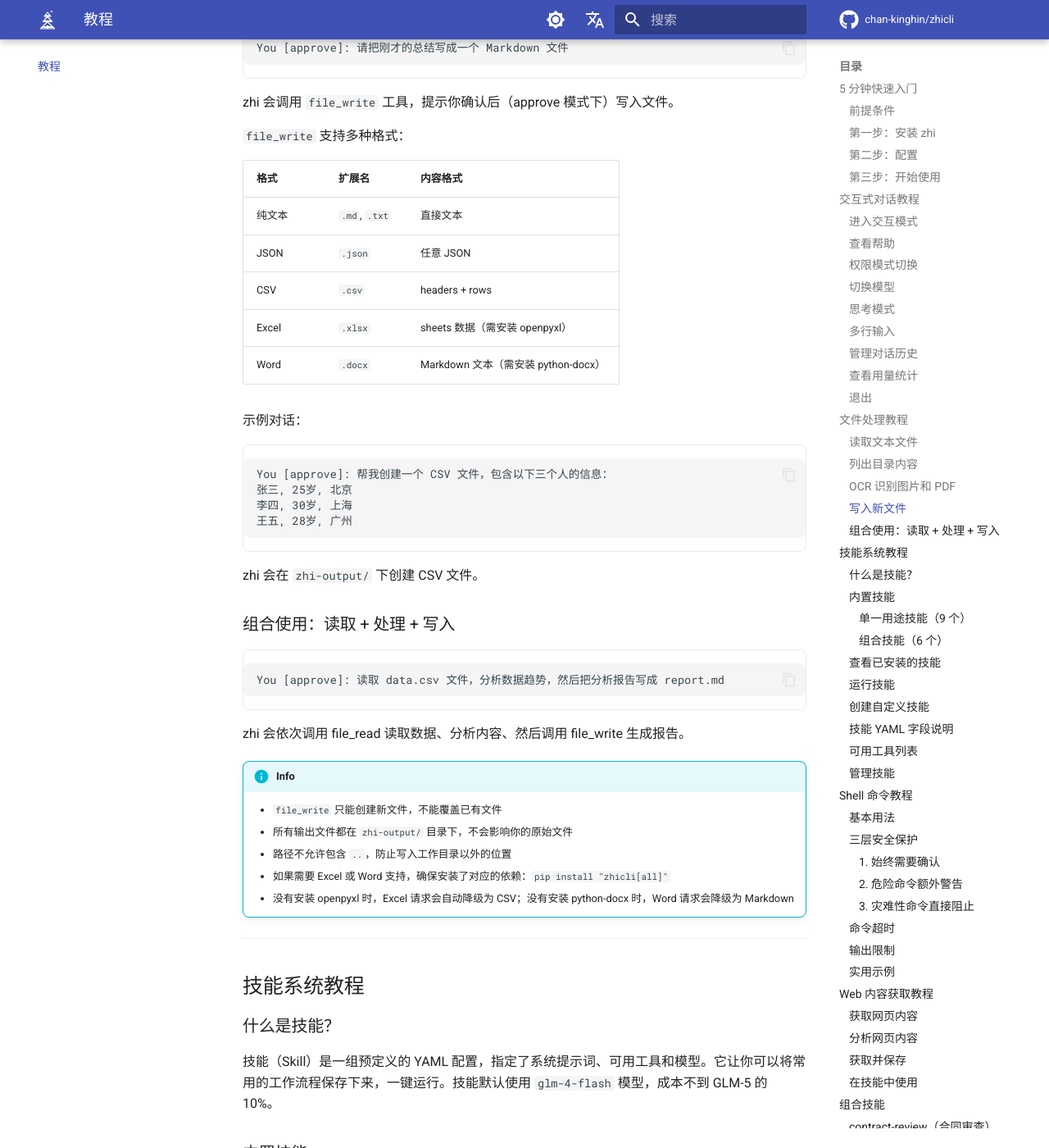
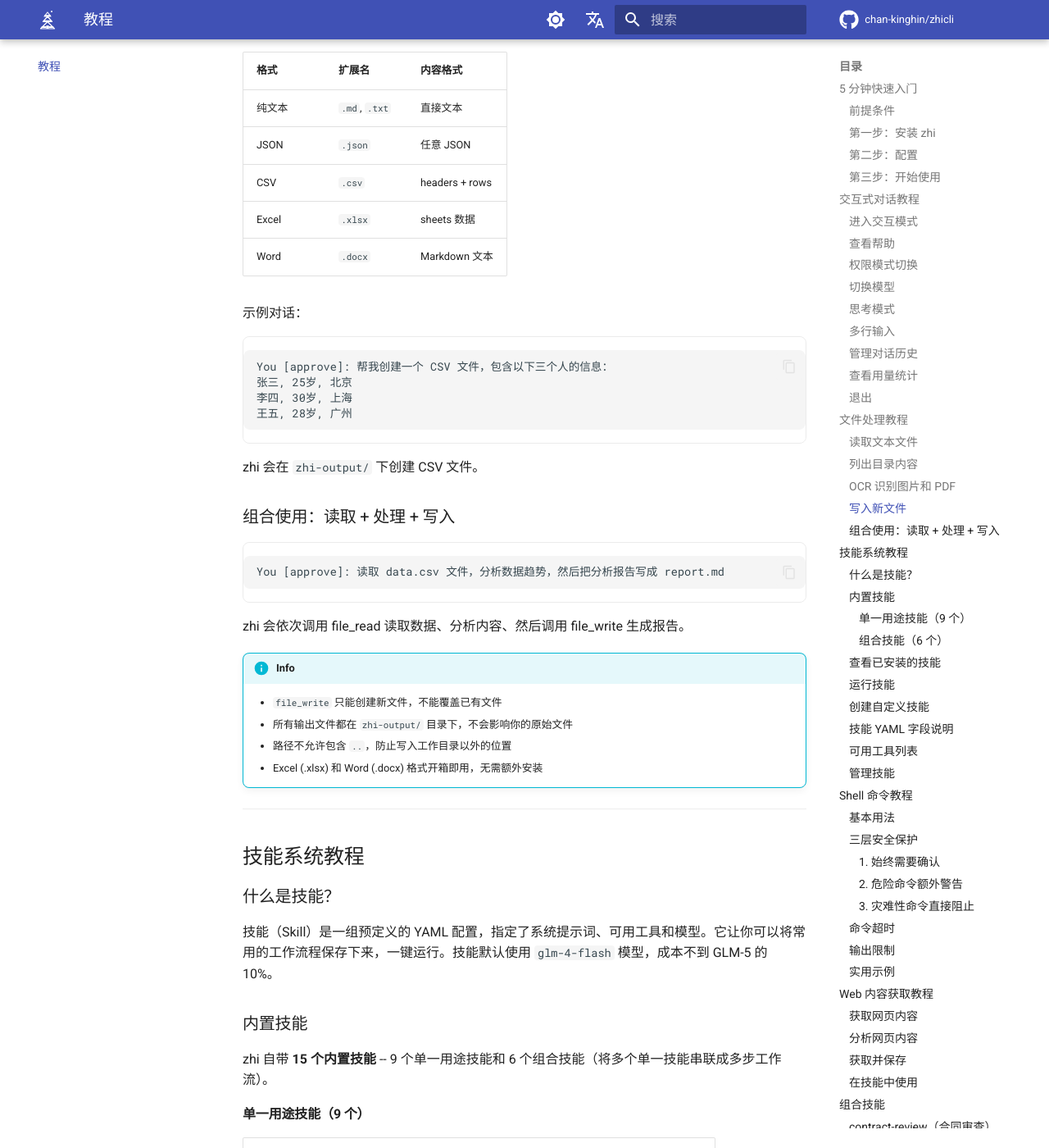
Before and after one commit to chan-kinghin/zhicli, an MkDocs documentation site: the page built from docs/zh/tutorials.md, in a window 1280 px wide and 1400 px high, scrolled down 6918 px. Shown: the whole window at 82% size. Built offline with MkDocs 1.6.1 and Material for MkDocs 9.7.7, drawn with Linux system fonts in a browser that asks for light colours; comment, search, counter and statistics services are not loaded; some of the changed text lies outside the part shown.

Commit message:
chore: clean up docs, simplify file_write tool, and update pyproject
Co-Authored-By: Claude Opus 4.6 <noreply@anthropic.com>

````diff
--- a/docs/zh/tutorials.md
+++ b/docs/zh/tutorials.md
@@ -20,12 +20,6 @@
 
 ```bash
 pip install zhicli
-```
-
-如果需要 Excel (.xlsx) 和 Word (.docx) 文件支持，安装完整版：
-
-```bash
-pip install "zhicli[all]"
 ```
 
 验证安装成功：
@@ -301,8 +295,8 @@ zhi 会调用 `file_write` 工具，提示你确认后（approve 模式下）写
 | 纯文本 | `.md`, `.txt` | 直接文本 |
 | JSON | `.json` | 任意 JSON |
 | CSV | `.csv` | headers + rows |
-| Excel | `.xlsx` | sheets 数据（需安装 openpyxl） |
-| Word | `.docx` | Markdown 文本（需安装 python-docx） |
+| Excel | `.xlsx` | sheets 数据 |
+| Word | `.docx` | Markdown 文本 |
 
 示例对话：
 
@@ -327,8 +321,7 @@ zhi 会依次调用 file_read 读取数据、分析内容、然后调用 file_wr
     - `file_write` 只能创建新文件，不能覆盖已有文件
     - 所有输出文件都在 `zhi-output/` 目录下，不会影响你的原始文件
     - 路径不允许包含 `..`，防止写入工作目录以外的位置
-    - 如果需要 Excel 或 Word 支持，确保安装了对应的依赖：`pip install "zhicli[all]"`
-    - 没有安装 openpyxl 时，Excel 请求会自动降级为 CSV；没有安装 python-docx 时，Word 请求会降级为 Markdown
+    - Excel (.xlsx) 和 Word (.docx) 格式开箱即用，无需额外安装
 
 ---
 
@@ -784,4 +777,4 @@ log_level: "INFO"
 
 **Q: 想用 Excel/Word 输出但报错**
 
-安装可选依赖：`pip install "zhicli[all]"`。未安装时 Excel 会降级为 CSV，Word 会降级为 Markdown。
+Excel (.xlsx) 和 Word (.docx) 已包含在默认安装中。请确认安装了最新版本：`pip install --upgrade zhicli`。
--- a/pyproject.toml
+++ b/pyproject.toml
@@ -28,6 +28,8 @@ dependencies = [
     "prompt-toolkit>=3.0",
     "platformdirs>=4.0",
     "httpx>=0.25",
+    "openpyxl>=3.1",
+    "python-docx>=1.0",
 ]
 
 [tool.hatch.build.targets.wheel]
@@ -40,9 +42,6 @@ Issues = "https://github.com/chan-kinghin/zhicli/issues"
 Documentation = "https://chan-kinghin.github.io/zhicli/"
 
 [project.optional-dependencies]
-excel = ["openpyxl>=3.1"]
-word = ["python-docx>=1.0"]
-all = ["openpyxl>=3.1", "python-docx>=1.0"]
 dev = [
     "pytest>=7.0",
     "pytest-cov>=4.0",
````
Also changed, not shown: README.md (+2 -4 lines), docs/en/reference/tools.md (+2 -2 lines), docs/en/tutorials.md (+4 -10 lines), docs/en/use-cases.md (+1 -1 lines), docs/zh/reference/tools.md (+2 -2 lines), docs/zh/use-cases.md (+1 -1 lines), 2 other files.
